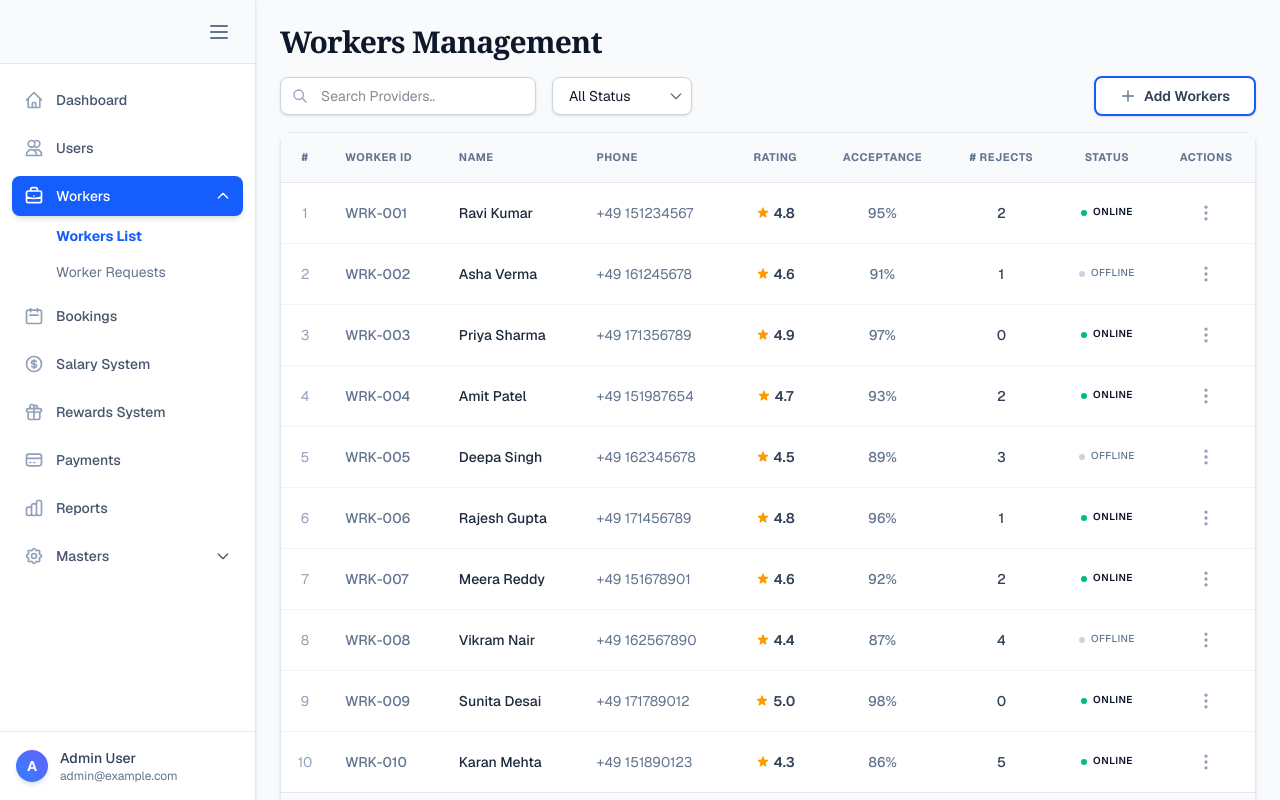
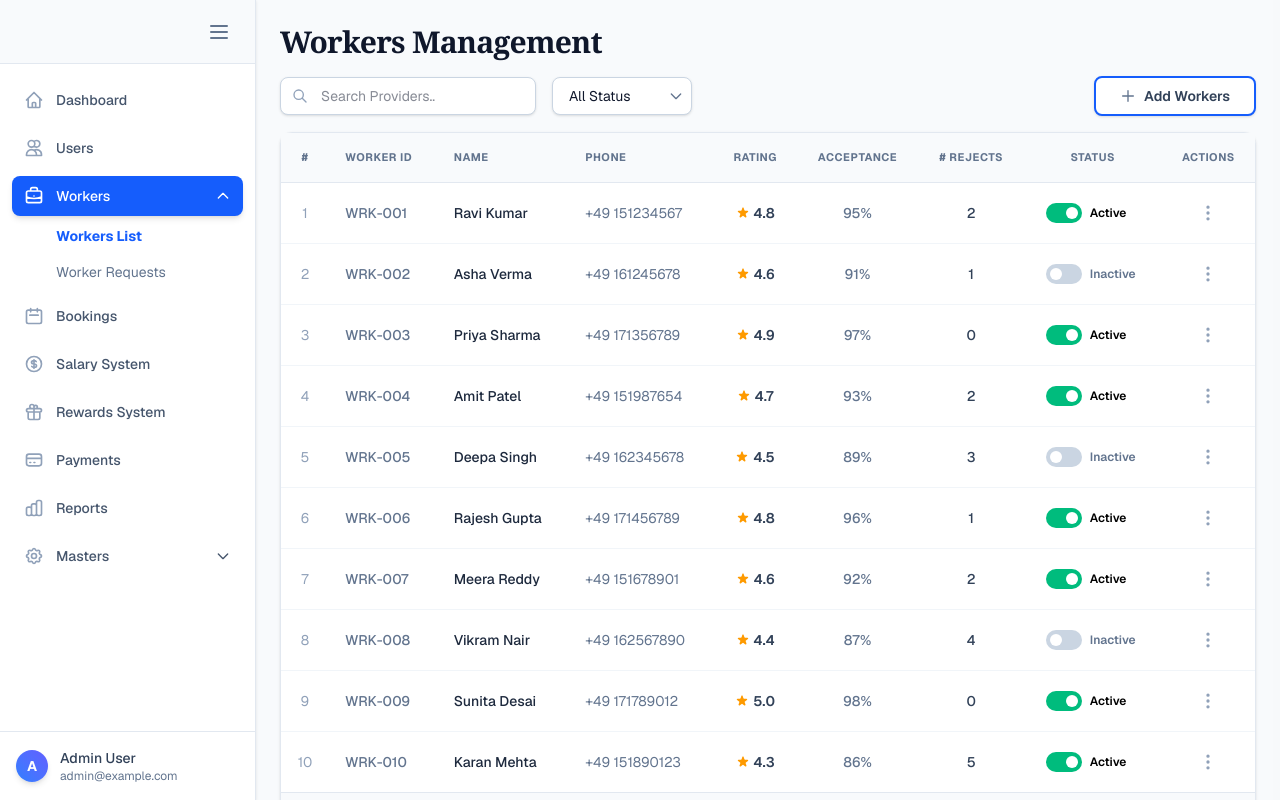
Before and after one commit to Joslin-varsha/adminpanel, a Next.js app: page /screen/workers in a window 1280 px wide. Built offline with nearby package versions, Linux system fonts and the light colour scheme.

Commit message:
feat: update worker status labels to Active/Inactive with toggles and add service cover image upload

```diff
--- a/app/screen/masters/services/page.jsx
+++ b/app/screen/masters/services/page.jsx
@@ -9,7 +9,24 @@ export default function ServicesPage() {
    const [searchTerm, setSearchTerm] = useState('');
    const [currentPage, setCurrentPage] = useState(1);
    const [openDropdownId, setOpenDropdownId] = useState(null);
+   const [serviceImage, setServiceImage] = useState(null);
    const itemsPerPage = 10;
+
+   const handleImageUpload = (e) => {
+     const file = e.target.files[0];
+     if (file) {
+       const reader = new FileReader();
+       reader.onloadend = () => {
+         setServiceImage(reader.result);
+       };
+       reader.readAsDataURL(file);
+     }
+   };
+
+   const handleCloseModal = () => {
+     setIsAddModalOpen(false);
+     setServiceImage(null);
+   };
 
   // Handle click outside to close dropdown
   React.useEffect(() => {
@@ -256,7 +273,7 @@ export default function ServicesPage() {
             <div className="flex items-center justify-between px-6 py-4 border-b border-slate-200 dark:border-slate-800 bg-slate-50 dark:bg-slate-800/50">
               <h2 className="text-xl font-bold text-slate-800 dark:text-white font-serif">Add New Service</h2>
               <button
-                onClick={() => setIsAddModalOpen(false)}
+                onClick={handleCloseModal}
                 className="text-slate-400 hover:text-slate-600 dark:hover:text-slate-200 transition-colors"
               >
                 <svg className="w-6 h-6" fill="none" viewBox="0 0 24 24" stroke="currentColor"><path strokeLinecap="round" strokeLinejoin="round" strokeWidth={2} d="M6 18L18 6M6 6l12 12" /></svg>
@@ -282,21 +299,47 @@ export default function ServicesPage() {
                   </div>
                 </section>
 
-
-                {/* Settings Section */}
-                {/* <section>
-                  <h3 className="text-lg font-bold text-slate-800 dark:text-slate-200 mb-4 pb-2 border-b border-slate-200 dark:border-slate-800 font-serif">Settings</h3>
-                  <div className="grid grid-cols-1 md:grid-cols-2 gap-6">
-                    <div>
-                      <label className="block text-sm font-semibold text-slate-700 dark:text-slate-300 mb-1.5">Duration</label>
-                      <input type="text" placeholder="Type here (e.g. 2 hours)" className="w-full px-4 py-2.5 bg-slate-50 dark:bg-slate-800/50 border border-slate-300 dark:border-slate-700 rounded-lg focus:outline-none focus:ring-2 focus:ring-blue-500 focus:bg-white text-sm text-slate-900 dark:text-slate-100 transition-colors" />
-                    </div>
-                    <div>
-                      <label className="block text-sm font-semibold text-slate-700 dark:text-slate-300 mb-1.5">Required Skill</label>
-                      <input type="text" placeholder="Type here" className="w-full px-4 py-2.5 bg-slate-50 dark:bg-slate-800/50 border border-slate-300 dark:border-slate-700 rounded-lg focus:outline-none focus:ring-2 focus:ring-blue-500 focus:bg-white text-sm text-slate-900 dark:text-slate-100 transition-colors" />
-                    </div>
+                {/* Cover Image Section */}
+                <section>
+                  <h3 className="text-lg font-bold text-slate-800 dark:text-slate-200 mb-4 pb-2 border-b border-slate-200 dark:border-slate-800 font-serif">Service Cover Image</h3>
+                  <div className="flex flex-col items-center justify-center p-6 border-2 border-dashed border-slate-300 dark:border-slate-700 rounded-xl bg-slate-50 dark:bg-slate-900/50 hover:border-blue-500 hover:bg-blue-50/20 dark:hover:bg-blue-900/10 transition-all duration-300 relative group cursor-pointer">
+                    {serviceImage ? (
+                      <div className="relative w-full max-w-xs h-40 rounded-lg overflow-hidden shadow-lg border border-slate-200 dark:border-slate-800 group/img">
+                        <img src={serviceImage} alt="Service preview" className="w-full h-full object-cover transition-transform duration-500 group-hover/img:scale-105" />
+                        <div className="absolute inset-0 bg-black/50 opacity-0 group-hover/img:opacity-100 transition-opacity flex items-center justify-center gap-3">
+                          <button
+                            type="button"
+                            onClick={(e) => {
+                              e.stopPropagation();
+                              setServiceImage(null);
+                            }}
+                            className="p-2 bg-red-600 hover:bg-red-700 text-white rounded-full transition-transform scale-90 group-hover/img:scale-100 shadow-md cursor-pointer"
+                          >
+                            <svg className="w-5 h-5" fill="none" viewBox="0 0 24 24" stroke="currentColor">
+                              <path strokeLinecap="round" strokeLinejoin="round" strokeWidth={2.5} d="M19 7l-.867 12.142A2 2 0 0116.138 21H7.862a2 2 0 01-1.995-1.858L5 7m5 4v6m4-6v6m1-10V4a1 1 0 00-1-1h-4a1 1 0 00-1 1v3M4 7h16" />
+                            </svg>
+                          </button>
+                        </div>
+                      </div>
+                    ) : (
+                      <div className="flex flex-col items-center text-center py-4">
+                        <div className="w-12 h-12 mb-3 rounded-full bg-blue-50 dark:bg-blue-900/20 flex items-center justify-center text-blue-500">
+                          <svg className="w-6 h-6" fill="none" viewBox="0 0 24 24" stroke="currentColor">
+                            <path strokeLinecap="round" strokeLinejoin="round" strokeWidth={2} d="M4 16l4.586-4.586a2 2 0 012.828 0L16 16m-2-2l1.586-1.586a2 2 0 012.828 0L20 14m-6-6h.01M6 20h12a2 2 0 002-2V6a2 2 0 0-2-2H6a2 2 0 00-2 2v12a2 2 0 002 2z" />
+                          </svg>
+                        </div>
+                        <p className="text-sm font-semibold text-slate-700 dark:text-slate-300">Drag and drop or click to upload</p>
+                        <p className="text-xs text-slate-400 dark:text-slate-500 mt-1">PNG, JPG, or WEBP up to 5MB</p>
+                      </div>
+                    )}
+                    <input
+                      type="file"
+                      accept="image/*"
+                      className="absolute inset-0 w-full h-full opacity-0 cursor-pointer"
+                      onChange={handleImageUpload}
+                    />
                   </div>
-                </section> */}
+                </section>
 
               </form>
             </div>
@@ -318,14 +361,14 @@ export default function ServicesPage() {
 
               <div className="flex items-center gap-3 w-full sm:w-auto">
                 <button
-                  onClick={() => setIsAddModalOpen(false)}
+                  onClick={handleCloseModal}
                   className="flex-1 sm:flex-none px-6 py-2.5 text-sm font-medium text-slate-700 dark:text-slate-200 bg-white dark:bg-slate-800 border border-slate-300 dark:border-slate-600 rounded-lg hover:bg-slate-50 dark:hover:bg-slate-700 transition-colors shadow-sm"
                 >
                   Cancel
                 </button>
                 <button
                   className="flex-1 sm:flex-none px-6 py-2.5 text-sm font-medium text-white bg-emerald-600 hover:bg-emerald-700 rounded-lg transition-colors shadow-sm"
-                  onClick={() => setIsAddModalOpen(false)}
+                  onClick={handleCloseModal}
                 >
                   Save Service
                 </button>
--- a/app/screen/workers/page.jsx
+++ b/app/screen/workers/page.jsx
@@ -26,6 +26,22 @@ const format12Hour = (time24) => {
 
 export default function WorkersPage() {
   const router = useRouter();
+  const [workers, setWorkers] = useState([
+    { id: 'WRK-001', name: 'Ravi Kumar', phone: '+49 151234567', skill: 'Cleaning', rating: '4.8', acceptance: '95%', rejects: 2, status: 'Active' },
+    { id: 'WRK-002', name: 'Asha Verma', phone: '+49 161245678', skill: 'Plumbing', rating: '4.6', acceptance: '91%', rejects: 1, status: 'Inactive' },
+    { id: 'WRK-003', name: 'Priya Sharma', phone: '+49 171356789', skill: 'Electrical', rating: '4.9', acceptance: '97%', rejects: 0, status: 'Active' },
+    { id: 'WRK-004', name: 'Amit Patel', phone: '+49 151987654', skill: 'Carpentry', rating: '4.7', acceptance: '93%', rejects: 2, status: 'Active' },
+    { id: 'WRK-005', name: 'Deepa Singh', phone: '+49 162345678', skill: 'Painting', rating: '4.5', acceptance: '89%', rejects: 3, status: 'Inactive' },
+    { id: 'WRK-006', name: 'Rajesh Gupta', phone: '+49 171456789', skill: 'HVAC', rating: '4.8', acceptance: '96%', rejects: 1, status: 'Active' },
+    { id: 'WRK-007', name: 'Meera Reddy', phone: '+49 151678901', skill: 'Landscaping', rating: '4.6', acceptance: '92%', rejects: 2, status: 'Active' },
+    { id: 'WRK-008', name: 'Vikram Nair', phone: '+49 162567890', skill: 'General Maintenance', rating: '4.4', acceptance: '87%', rejects: 4, status: 'Inactive' },
+    { id: 'WRK-009', name: 'Sunita Desai', phone: '+49 171789012', skill: 'Cleaning', rating: '5.0', acceptance: '98%', rejects: 0, status: 'Active' },
+    { id: 'WRK-010', name: 'Karan Mehta', phone: '+49 151890123', skill: 'Plumbing', rating: '4.3', acceptance: '86%', rejects: 5, status: 'Active' },
+    { id: 'WRK-011', name: 'Anjali Iyer', phone: '+49 162901234', skill: 'Electrical', rating: '4.7', acceptance: '94%', rejects: 1, status: 'Active' },
+    { id: 'WRK-012', name: 'Sanjay Joshi', phone: '+49 171012345', skill: 'Carpentry', rating: '4.2', acceptance: '85%', rejects: 3, status: 'Inactive' },
+    { id: 'WRK-013', name: 'Lakshmi Rao', phone: '+49 151123456', skill: 'Painting', rating: '4.9', acceptance: '96%', rejects: 1, status: 'Active' },
+    { id: 'WRK-014', name: 'Arjun Bose', phone: '+49 162234567', skill: 'HVAC', rating: '4.6', acceptance: '90%', rejects: 2, status: 'Inactive' },
+  ]);
   const [isModalOpen, setIsModalOpen] = useState(false);
   const [isBlockModalOpen, setIsBlockModalOpen] = useState(false);
   const [isViewModalOpen, setIsViewModalOpen] = useState(false);
@@ -35,6 +51,20 @@ export default function WorkersPage() {
   const [currentPage, setCurrentPage] = useState(1);
   const [openDropdownId, setOpenDropdownId] = useState(null);
   const itemsPerPage = 10;
+
+  const toggleWorkerStatus = (workerId) => {
+    setWorkers(prev => prev.map(w => {
+      if (w.id === workerId) {
+        const nextStatus = w.status === 'Active' ? 'Inactive' : 'Active';
+        const updated = { ...w, status: nextStatus };
+        if (selectedWorker && selectedWorker.id === workerId) {
+          setSelectedWorker(updated);
+        }
+        return updated;
+      }
+      return w;
+    }));
+  };
 
   // Multi-select States
   const [selectedSkills, setSelectedSkills] = useState([]);
@@ -117,13 +147,13 @@ export default function WorkersPage() {
 
   const getStatusBadgeStyle = (status) => {
     switch (status) {
-      case 'Online': return 'text-slate-900 dark:text-white font-semibold';
+      case 'Active': return 'text-slate-900 dark:text-white font-semibold';
       default: return 'text-slate-500 font-medium';
     }
   };
 
   // Pagination Logic
-  const filteredWorkers = allWorkers.filter(worker => {
+  const filteredWorkers = workers.filter(worker => {
     const matchesSearch = worker.name.toLowerCase().includes(searchTerm.toLowerCase()) ||
       worker.id.toLowerCase().includes(searchTerm.toLowerCase()) ||
       worker.skill.toLowerCase().includes(searchTerm.toLowerCase());
@@ -218,8 +248,8 @@ export default function WorkersPage() {
                   className="appearance-none bg-white dark:bg-slate-900 border border-slate-300 dark:border-slate-700 rounded-lg shadow-sm pl-4 pr-10 py-2 text-sm focus:outline-none focus:ring-2 focus:ring-blue-500 cursor-pointer min-w-[140px]"
                 >
                   <option value="">All Status</option>
-                  <option value="Online">Online</option>
-                  <option value="Offline">Offline</option>
+                  <option value="Active">Active</option>
+                  <option value="Inactive">Inactive</option>
                 </select>
                 <div className="pointer-events-none absolute inset-y-0 right-0 flex items-center px-2 text-slate-500">
                   <svg className="w-4 h-4" fill="none" viewBox="0 0 24 24" stroke="currentColor">
@@ -285,9 +315,22 @@ export default function WorkersPage() {
                       <td className="py-3 px-4 text-center text-slate-500 dark:text-slate-400 font-medium">{worker.acceptance}</td>
                       <td className="py-3 px-4 text-center font-medium">{worker.rejects}</td>
                       <td className="py-3 px-4">
-                        <div className="flex items-center justify-center gap-1.5">
-                          <div className={`w-1.5 h-1.5 rounded-full ${worker.status === 'Online' ? 'bg-emerald-500' : 'bg-slate-300'}`}></div>
-                          <span className={`text-[10px] uppercase tracking-wider ${getStatusBadgeStyle(worker.status)}`}>
+                        <div className="flex items-center justify-center gap-2">
+                          <button
+                            onClick={() => toggleWorkerStatus(worker.id)}
+                            className={`relative inline-flex h-5 w-9 items-center rounded-full transition-colors focus:outline-none cursor-pointer ${
+                              worker.status === 'Active' ? 'bg-emerald-500' : 'bg-slate-300 dark:bg-slate-700'
+                            }`}
+                          >
+                            <span
+                              className={`inline-block h-3 w-3 transform rounded-full bg-white transition-transform duration-200 ease-in-out ${
+                                worker.status === 'Active' ? 'translate-x-5' : 'translate-x-1'
+                              }`}
+                            />
+                          </button>
+                          <span className={`text-xs font-semibold select-none min-w-[50px] text-left ${
+                            worker.status === 'Active' ? 'text-black dark:text-white font-bold' : 'text-slate-500 dark:text-slate-400 font-medium'
+                          }`}>
                             {worker.status}
                           </span>
                         </div>
@@ -733,7 +776,7 @@ export default function WorkersPage() {
                         Approved
                       </span>
                     </div>
-                    <p className="text-sm text-slate-500 dark:text-slate-400">Worker ID: {selectedWorker?.id} • <span className={`font-bold ${selectedWorker?.status === 'Online' ? 'text-emerald-500' : 'text-slate-400'}`}>{selectedWorker?.status}</span></p>
+                    <p className="text-sm text-slate-500 dark:text-slate-400">Worker ID: {selectedWorker?.id} • <span className={`font-bold ${selectedWorker?.status === 'Active' ? 'text-emerald-500' : 'text-slate-400'}`}>{selectedWorker?.status}</span></p>
                   </div>
                 </div>
                 <button onClick={() => setIsViewModalOpen(false)} className="p-2 text-slate-400 hover:text-slate-600 dark:hover:text-slate-200 bg-slate-100 dark:bg-slate-800 rounded-full transition-colors">
--- a/app/screen/workers/profile/page.jsx
+++ b/app/screen/workers/profile/page.jsx
@@ -5,27 +5,27 @@ import Sidebar from '../../../../components/Sidebar';
 import Link from 'next/link';
 
 const allWorkers = [
-  { id: 'WRK-001', name: 'Ravi Kumar', phone: '+49 151234567', skill: 'Cleaning', rating: '4.8', acceptance: '95%', rejects: 2, status: 'Online' },
-  { id: 'WRK-002', name: 'Asha Verma', phone: '+49 161245678', skill: 'Plumbing', rating: '4.6', acceptance: '91%', rejects: 1, status: 'Offline' },
-  { id: 'WRK-003', name: 'Priya Sharma', phone: '+49 171356789', skill: 'Electrical', rating: '4.9', acceptance: '97%', rejects: 0, status: 'Online' },
-  { id: 'WRK-004', name: 'Amit Patel', phone: '+49 151987654', skill: 'Carpentry', rating: '4.7', acceptance: '93%', rejects: 2, status: 'Online' },
-  { id: 'WRK-005', name: 'Deepa Singh', phone: '+49 162345678', skill: 'Painting', rating: '4.5', acceptance: '89%', rejects: 3, status: 'Offline' },
-  { id: 'WRK-006', name: 'Rajesh Gupta', phone: '+49 171456789', skill: 'HVAC', rating: '4.8', acceptance: '96%', rejects: 1, status: 'Online' },
-  { id: 'WRK-007', name: 'Meera Reddy', phone: '+49 151678901', skill: 'Landscaping', rating: '4.6', acceptance: '92%', rejects: 2, status: 'Online' },
-  { id: 'WRK-008', name: 'Vikram Nair', phone: '+49 162567890', skill: 'General Maintenance', rating: '4.4', acceptance: '87%', rejects: 4, status: 'Offline' },
-  { id: 'WRK-009', name: 'Sunita Desai', phone: '+49 171789012', skill: 'Cleaning', rating: '5.0', acceptance: '98%', rejects: 0, status: 'Online' },
-  { id: 'WRK-010', name: 'Karan Mehta', phone: '+49 151890123', skill: 'Plumbing', rating: '4.3', acceptance: '86%', rejects: 5, status: 'Online' },
-  { id: 'WRK-011', name: 'Anjali Iyer', phone: '+49 162901234', skill: 'Electrical', rating: '4.7', acceptance: '94%', rejects: 1, status: 'Online' },
-  { id: 'WRK-012', name: 'Sanjay Joshi', phone: '+49 171012345', skill: 'Carpentry', rating: '4.2', acceptance: '85%', rejects: 3, status: 'Offline' },
-  { id: 'WRK-013', name: 'Lakshmi Rao', phone: '+49 151123456', skill: 'Painting', rating: '4.9', acceptance: '96%', rejects: 1, status: 'Online' },
-  { id: 'WRK-014', name: 'Arjun Bose', phone: '+49 162234567', skill: 'HVAC', rating: '4.6', acceptance: '90%', rejects: 2, status: 'Offline' },
+  { id: 'WRK-001', name: 'Ravi Kumar', phone: '+49 151234567', skill: 'Cleaning', rating: '4.8', acceptance: '95%', rejects: 2, status: 'Active' },
+  { id: 'WRK-002', name: 'Asha Verma', phone: '+49 161245678', skill: 'Plumbing', rating: '4.6', acceptance: '91%', rejects: 1, status: 'Inactive' },
+  { id: 'WRK-003', name: 'Priya Sharma', phone: '+49 171356789', skill: 'Electrical', rating: '4.9', acceptance: '97%', rejects: 0, status: 'Active' },
+  { id: 'WRK-004', name: 'Amit Patel', phone: '+49 151987654', skill: 'Carpentry', rating: '4.7', acceptance: '93%', rejects: 2, status: 'Active' },
+  { id: 'WRK-005', name: 'Deepa Singh', phone: '+49 162345678', skill: 'Painting', rating: '4.5', acceptance: '89%', rejects: 3, status: 'Inactive' },
+  { id: 'WRK-006', name: 'Rajesh Gupta', phone: '+49 171456789', skill: 'HVAC', rating: '4.8', acceptance: '96%', rejects: 1, status: 'Active' },
+  { id: 'WRK-007', name: 'Meera Reddy', phone: '+49 151678901', skill: 'Landscaping', rating: '4.6', acceptance: '92%', rejects: 2, status: 'Active' },
+  { id: 'WRK-008', name: 'Vikram Nair', phone: '+49 162567890', skill: 'General Maintenance', rating: '4.4', acceptance: '87%', rejects: 4, status: 'Inactive' },
+  { id: 'WRK-009', name: 'Sunita Desai', phone: '+49 171789012', skill: 'Cleaning', rating: '5.0', acceptance: '98%', rejects: 0, status: 'Active' },
+  { id: 'WRK-010', name: 'Karan Mehta', phone: '+49 151890123', skill: 'Plumbing', rating: '4.3', acceptance: '86%', rejects: 5, status: 'Active' },
+  { id: 'WRK-011', name: 'Anjali Iyer', phone: '+49 162901234', skill: 'Electrical', rating: '4.7', acceptance: '94%', rejects: 1, status: 'Active' },
+  { id: 'WRK-012', name: 'Sanjay Joshi', phone: '+49 171012345', skill: 'Carpentry', rating: '4.2', acceptance: '85%', rejects: 3, status: 'Inactive' },
+  { id: 'WRK-013', name: 'Lakshmi Rao', phone: '+49 151123456', skill: 'Painting', rating: '4.9', acceptance: '96%', rejects: 1, status: 'Active' },
+  { id: 'WRK-014', name: 'Arjun Bose', phone: '+49 162234567', skill: 'HVAC', rating: '4.6', acceptance: '90%', rejects: 2, status: 'Inactive' },
 ];
 
 export default function WorkerProfilePage() {
   const [workerData, setWorkerData] = useState({
     id: 'W-105',
     name: 'Michael Schmidt',
-    status: 'Online',
+    status: 'Active',
     joined: 'Jan 12, 2024',
     rating: '4.8',
     totalJobs: '482',
@@ -86,7 +86,7 @@ export default function WorkerProfilePage() {
               </div>
             </div>
             <div className="flex items-center gap-2">
-              <span className={`px-3 py-1 rounded-full text-[10px] font-black uppercase tracking-widest ${workerData.status === 'Online' ? 'bg-emerald-50 text-emerald-600 border border-emerald-200' : 'bg-slate-50 text-slate-400 border border-slate-200'}`}>
+              <span className={`px-3 py-1 rounded-full text-[10px] font-black uppercase tracking-widest ${workerData.status === 'Active' ? 'bg-emerald-50 text-emerald-600 border border-emerald-200' : 'bg-slate-50 text-slate-400 border border-slate-200'}`}>
                 {workerData.status}
               </span>
             </div>
```
